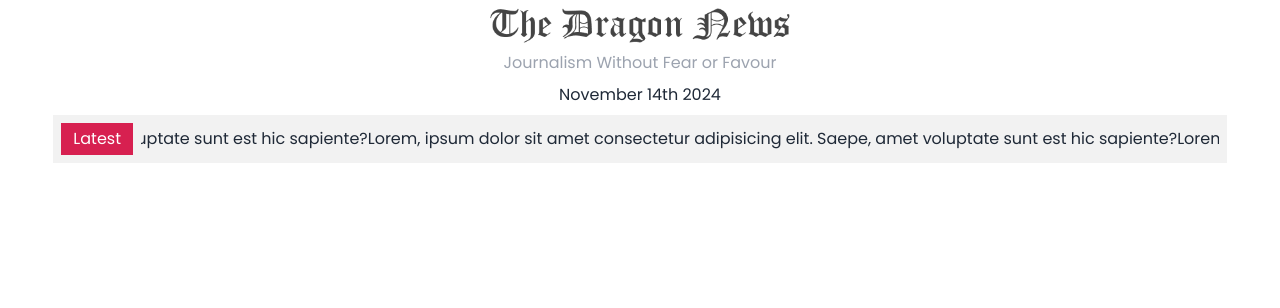
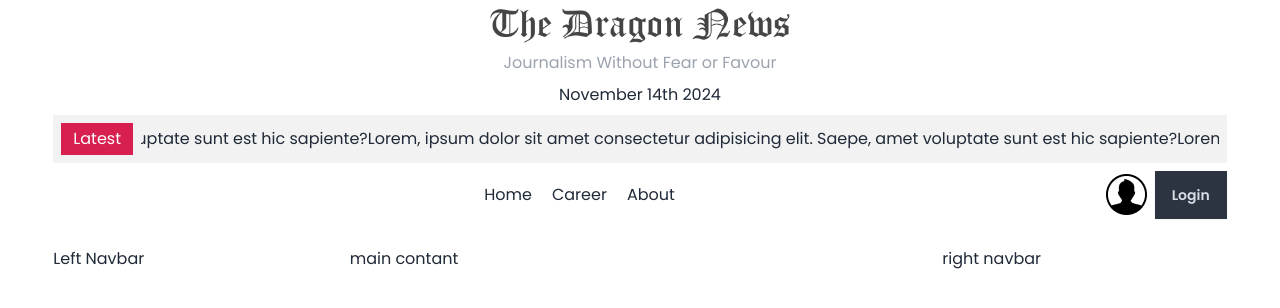
Before and after one commit to arman-miaa/dragon-news-project, a React (Vite) app: page / in a window 1280 px wide. Shown: the top 308 px of the page. Built offline with nearby package versions, Linux system fonts and the light colour scheme.

Commit message:
added nav section in three cols

```diff
--- /dev/null
+++ b/src/components/Navbar.jsx
@@ -0,0 +1,23 @@
+import { Link } from "react-router-dom";
+import userIcon from '../assets/user.png'
+
+const Navbar = () => {
+    return (
+      <div className="flex justify-between items-center">
+        <div className=""></div>
+        <div className="nav space-x-5">
+          <Link to="/">Home</Link>
+          <Link to="career">Career</Link>
+          <Link to="about">About</Link>
+        </div>
+        <div className="login flex gap-2 items-center">
+          <div className="">
+            <img src={userIcon} alt="" />
+          </div>
+            <button className="btn btn-neutral rounded-none">Login</button>
+        </div>
+      </div>
+    );
+};
+
+export default Navbar;
--- a/src/layouts/HomeLayout.jsx
+++ b/src/layouts/HomeLayout.jsx
@@ -1,15 +1,27 @@
 import Header from "../components/Header";
 import LatestNews from "../components/LatestNews";
+import Navbar from "../components/Navbar";
 
 const HomeLayout = () => {
     return (
       <div className="font-Poppins">
         <header>
-                <Header></Header>
-                <section className="w-11/12 mx-auto">
-                    <LatestNews></LatestNews>
-                </section>
+          <Header></Header>
+          <section className="w-11/12 mx-auto">
+            <LatestNews></LatestNews>
+          </section>
         </header>
+        <nav>
+          <section className="w-11/12 mx-auto py-2">
+            <Navbar></Navbar>
+          </section>
+            </nav>
+            <main className="w-11/12 mx-auto pt-5 grid md:grid-cols-12 gap-3">
+                <aside className="left col-span-3">Left Navbar</aside>
+                <section className="col-span-6">main contant</section>
+                <aside className="col-span-3">right navbar</aside>
+
+            </main>
       </div>
     );
 };
```
